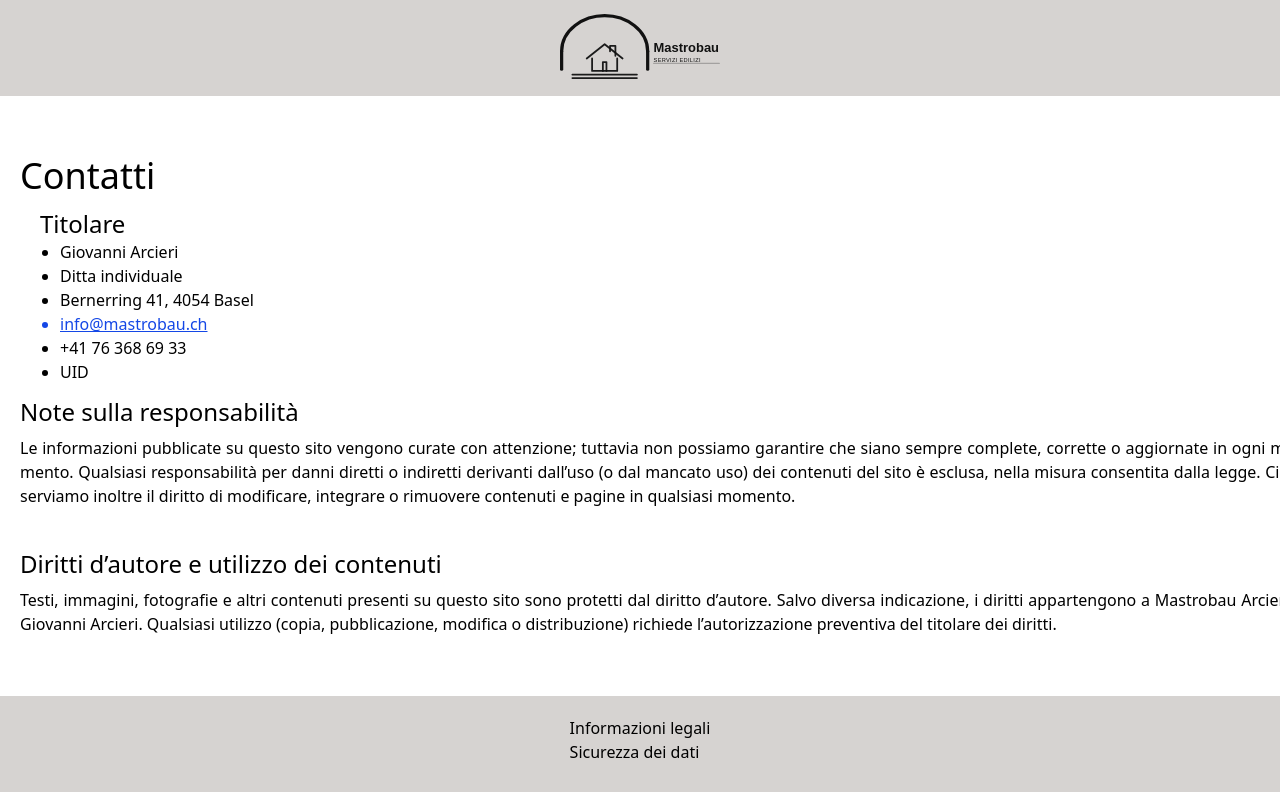
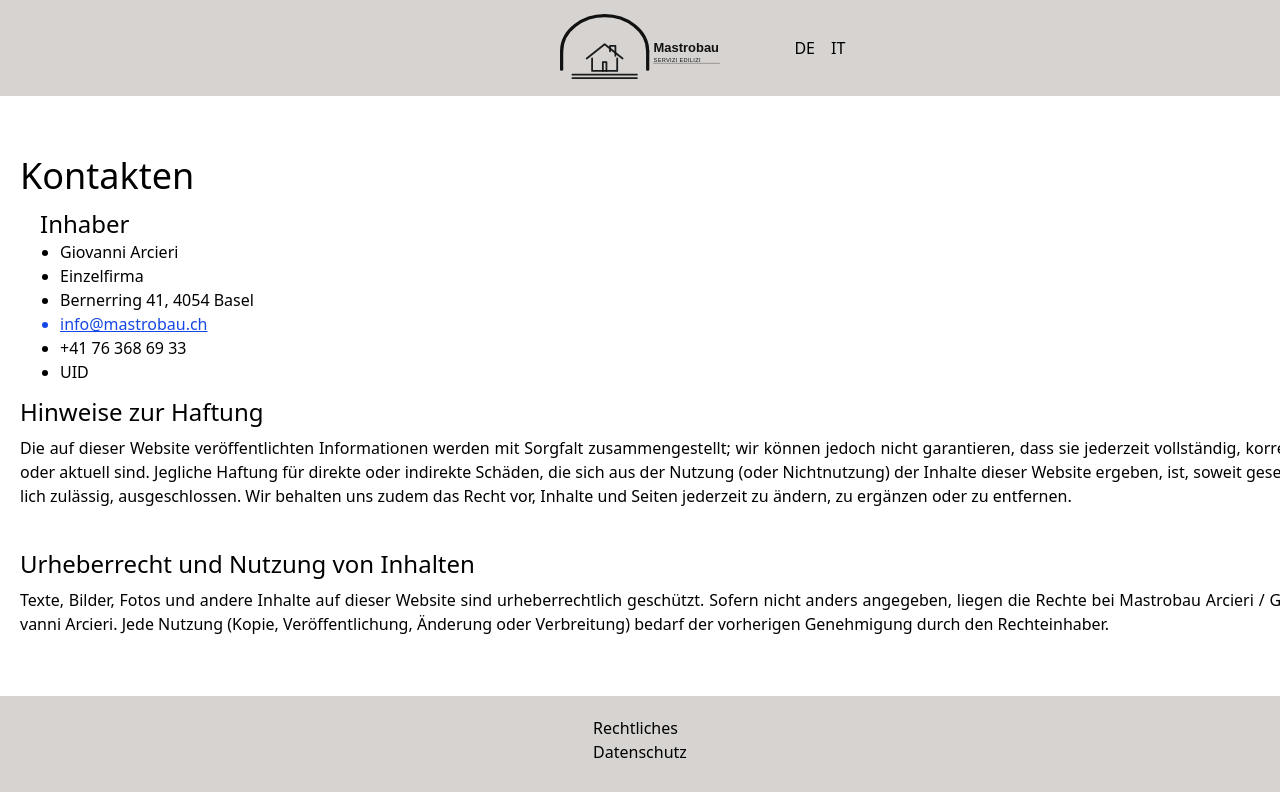
Before and after one commit to D-S1808/mastrobau, a website: page pages/legal/impressum.html in a window 1280 px wide. Drawn offline with Linux system fonts and the light colour scheme.

Commit message:
oki i think i made it commit

```diff
--- a/json/de.json
+++ b/json/de.json
@@ -16,5 +16,16 @@
     "p.s-ending": "Neben den genannten Dienstleistungen bietet Mastrobau auf Anfrage auch weitere Leistungen an, die auf die Bedürfnisse des Kunden und die Art des Projekts zugeschnitten sind. Kontaktieren Sie uns für eine Beratung: Wir klären gemeinsam die Machbarkeit, die Vorgehensweise und erstellen ein individuelles Angebot.",
     "p.jobs": "Hier finden Sie eine Auswahl bereits von Mastrobau realisierter Projekte: konkrete Arbeiten, die mit Liebe zum Detail ausgeführt und darauf ausgelegt sind, jeden Raum aufzuwerten. Jedes Projekt wird mit Sorgfalt bei der Ausführung, sauberen Arbeitsabläufen und unter Berücksichtigung der Eigenschaften des Gebäudes durchgeführt, insbesondere bei Bestandsgebäuden oder Situationen, die Präzision erfordern. Unsere Stärke liegt in hochwertigen Oberflächen und Arbeiten, bei denen es wirklich auf die Hand eines Experten ankommt: Restaurierungen, Arbeiten an historischen Gebäuden, Lösungen mit venezianischem Stuck, Verlegung und Details der Endbearbeitung sowie Fertigstellungs- und Renovierungsarbeiten. Das Ziel ist immer dasselbe: ein solides, ordentliches und sichtbar gut ausgeführtes Ergebnis zu liefern.",
     "h.myself": "Der Mann hinter dem Werk",
-    "p.myself": "Giovanni ist Inhaber von Mastrobau und arbeitet jeden Tag mit einer pragmatischen, präzisen und qualitätsorientierten Herangehensweise. Im Laufe der Zeit hat er sich fundierte Erfahrungen in der Baubranche angeeignet und dabei seine technischen Fähigkeiten sowie seine Liebe zum Detail verfeinert, insbesondere bei der Endbearbeitung und bei Arbeiten, die Sorgfalt und Fingerspitzengefühl erfordern. Für Giovanni ist dieser Beruf nicht nur „einen Job zu erledigen“, sondern Räume und Ideen in reale Ergebnisse zu verwandeln: ordentlich, gut ausgeführt und langlebig. Seine Leidenschaft entspringt der Zufriedenheit, ein Projekt Schritt für Schritt Gestalt annehmen zu sehen, sowie der direkten Beziehung zum Kunden, die auf Zuhören, Klarheit und Verantwortung basiert. Jedes Projekt wird persönlich betreut, mit dem Ziel, ein Ergebnis zu liefern, das die Erwartungen wirklich widerspiegelt."
+    "p.myself": "Giovanni ist Inhaber von Mastrobau und arbeitet jeden Tag mit einer pragmatischen, präzisen und qualitätsorientierten Herangehensweise. Im Laufe der Zeit hat er sich fundierte Erfahrungen in der Baubranche angeeignet und dabei seine technischen Fähigkeiten sowie seine Liebe zum Detail verfeinert, insbesondere bei der Endbearbeitung und bei Arbeiten, die Sorgfalt und Fingerspitzengefühl erfordern. Für Giovanni ist dieser Beruf nicht nur „einen Job zu erledigen“, sondern Räume und Ideen in reale Ergebnisse zu verwandeln: ordentlich, gut ausgeführt und langlebig. Seine Leidenschaft entspringt der Zufriedenheit, ein Projekt Schritt für Schritt Gestalt annehmen zu sehen, sowie der direkten Beziehung zum Kunden, die auf Zuhören, Klarheit und Verantwortung basiert. Jedes Projekt wird persönlich betreut, mit dem Ziel, ein Ergebnis zu liefern, das die Erwartungen wirklich widerspiegelt.",
+    "h.contacts": "Kontakten",
+    "h-owner": "Inhaber",
+    "ul.company": "Einzelfirma",
+    "h.legal": "Hinweise zur Haftung",
+    "p.legal": "Die auf dieser Website veröffentlichten Informationen werden mit Sorgfalt zusammengestellt; wir können jedoch nicht garantieren, dass sie jederzeit vollständig, korrekt oder aktuell sind. Jegliche Haftung für direkte oder indirekte Schäden, die sich aus der Nutzung (oder Nichtnutzung) der Inhalte dieser Website ergeben, ist, soweit gesetzlich zulässig, ausgeschlossen. Wir behalten uns zudem das Recht vor, Inhalte und Seiten jederzeit zu ändern, zu ergänzen oder zu entfernen.",
+    "h2.legal": "Urheberrecht und Nutzung von Inhalten",
+    "p.legal2": "Texte, Bilder, Fotos und andere Inhalte auf dieser Website sind urheberrechtlich geschützt. Sofern nicht anders angegeben, liegen die Rechte bei Mastrobau Arcieri / Giovanni Arcieri. Jede Nutzung (Kopie, Veröffentlichung, Änderung oder Verbreitung) bedarf der vorherigen Genehmigung durch den Rechteinhaber.",
+    "h.dsg": "Datenschutz",
+    "p.dsg": "Der Schutz personenbezogener Daten ist uns wichtig. Diese Website verwendet keine Analyse-, Tracking- oder Marketing-Tools (keine Analytics, keine Pixel) und bindet keine externen Dienste wie eingebettete Karten ein.",
+    "h2.dsg": "Zugriffsdaten (Logfiles)",
+    "p.dsg2": "Wie bei jeder Website üblich, kann der Hosting-Anbieter beim Zugriff technische Daten erfassen (z. B. IP-Adresse, Datum und Uhrzeit, Browseranfrage, Geräteinformationen). Diese Daten werden verarbeitet, um die Sicherheit, Stabilität und Funktionsfähigkeit der Website zu gewährleisten und um eventuelle technische Probleme oder Missbrauchsversuche aufzudecken. Bei Fragen zum Datenschutz können Sie uns unter folgender Adresse kontaktieren:"
 }
--- a/pages/legal/impressum.html
+++ b/pages/legal/impressum.html
@@ -10,21 +10,24 @@
 </head>
 
 <body>
-    <header class="max-w-full h-24 flex justify-center-safe">
-        <div alt="nav" class="bg-stone-300 w-full h-full flex justify-center-safe">
-            <a href="/index.html">
-                <div alt="logo" class="size-40 mt-3.5"><img src="/pictures/svg/logo2.svg">
-                </div>
+    <header class="max-w-full h-24 flex">
+        <div alt="nav" class="bg-stone-300 relative w-full h-full flex justify-center-safe">
+            <a href="/index.html" class="absolute left-1/2 -translate-x-1/2">
+                <div alt="logo" class="w-40 mt-3.5"><img src="/pictures/svg/logo2.svg"></div>
             </a>
+            <div class="absolute md:right-4/12 right-1/12 inset-y-0 flex content-center">
+                <button class="mx-2 hover:cursor-pointer" id="de">DE</button>
+                <button class="mx-2 hover:cursor-pointer" id="it">IT</button>
+            </div>
         </div>
     </header>
     <div class="max-w-full my-15">
         <div class="w-full">
-            <h1 class="text-4xl my-3 mx-5">Contatti</h1>
-            <h2 class="mx-10 text-2xl">Titolare</h2>
+            <h1 class="text-4xl my-3 mx-5" data-i18n="h.contacts">Contatti</h1>
+            <h2 class="mx-10 text-2xl" data-i18n="h-owner">Titolare</h2>
             <ul class="list-disc mx-15">
                 <li>Giovanni Arcieri</li>
-                <li>Ditta individuale</li>
+                <li data-i18n="ul.company">Ditta individuale</li>
                 <li>Bernerring 41, 4054 Basel</li>
                 <a href="mailto:info@mastrobau.ch">
                     <li class="text-blue-700 underline">info@mastrobau.ch</li>
@@ -35,8 +38,8 @@
         </div>
         <div class="flex flex-col">
             <div class="w-98 md:w-7xl h-full ml-5 md:mx-5 break-normal hyphens-auto text-justify" lang="it">
-                <h2 class="text-2xl mt-3 mb-2">Note sulla responsabilità</h2>
-                <p class="">
+                <h2 class="text-2xl mt-3 mb-2" data-i18n="h.legal">Note sulla responsabilità</h2>
+                <p class="" data-i18n="p.legal">
                     Le informazioni pubblicate su questo sito vengono curate con attenzione; tuttavia non possiamo
                     garantire
                     che siano sempre complete, corrette o aggiornate in ogni momento. Qualsiasi responsabilità per danni
@@ -46,8 +49,8 @@
                     qualsiasi
                     momento.
                 </p>
-                <h2 class="text-2xl mt-10 mb-2">Diritti d’autore e utilizzo dei contenuti</h2>
-                <p>
+                <h2 class="text-2xl mt-10 mb-2" data-i18n="h2.legal">Diritti d’autore e utilizzo dei contenuti</h2>
+                <p data-i18n="p.legal2">
                     Testi, immagini, fotografie e altri contenuti presenti su questo sito sono protetti dal diritto
                     d’autore. Salvo diversa indicazione, i diritti appartengono a Mastrobau Arcieri / Giovanni Arcieri.
                     Qualsiasi utilizzo (copia, pubblicazione, modifica o distribuzione) richiede l’autorizzazione
@@ -60,10 +63,13 @@
         <div alt="footer" class="bg-stone-300 w-full h-full">
             <div alt="unordered-list" class="max-w-full max-h-full grid grid-rows-2 justify-center align-middle">
                 <ul class="my-5">
-                    <a href="/pages/legal/impressum.html">Informazioni legali</a> <br>
-                    <a href="/pages/legal/DSG.html">Sicurezza dei dati</a>
+                    <a href="/pages/legal/impressum.html" data-i18n="a.legal">Informazioni legali</a> <br>
+                    <a href="/pages/legal/DSG.html" data-i18n="a.dsg">Sicurezza dei dati</a>
                 </ul>
             </div>
         </div>
     </footer>
 </body>
+<script src="/js/scripts.js"></script>
+
+</html>
```
Also changed, not shown: json/it.json (+12 -1 lines), pages/legal/DSG.html (+19 -12 lines).
